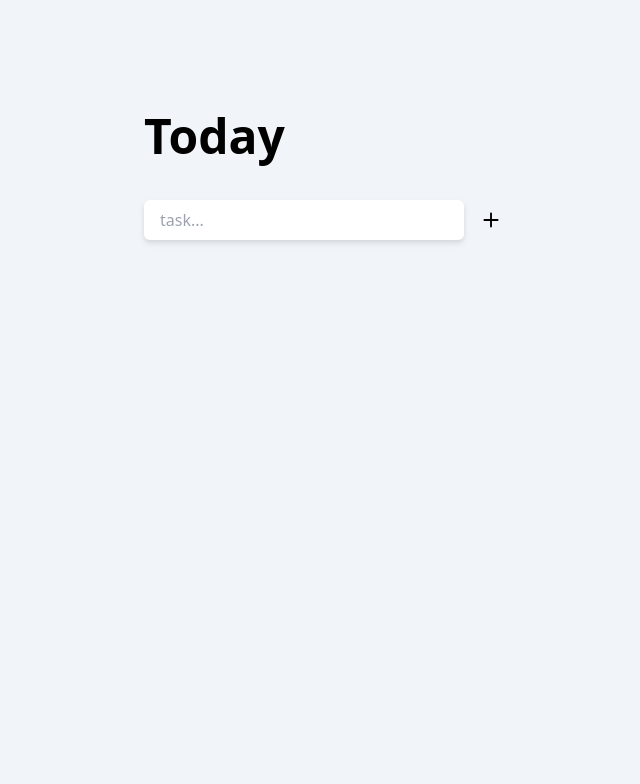
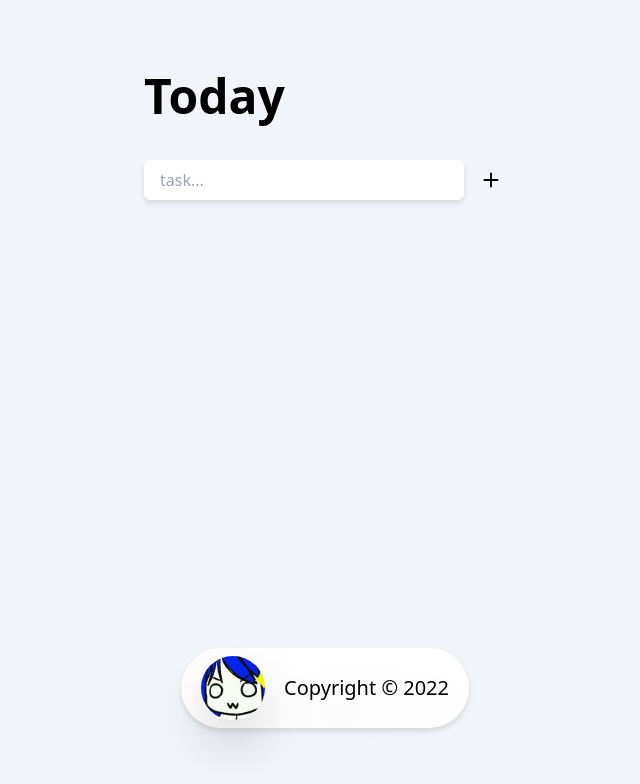
Before and after one commit to Huypip1234/To-do-app, a React (Vite) app: page / in a window 1280 px wide. Shown: the top 784 px of the page, without its empty margins (315-955 px from the left). Built offline with nearby package versions, Linux system fonts and the light colour scheme.

Commit message:
Update index.tsx

```diff
--- a/src/components/Footer/index.tsx
+++ b/src/components/Footer/index.tsx
@@ -1,11 +1,13 @@
 import React from "react";
 import avatar from "../../image/avatar.jpg";
+//detect mobile
+import { isMobile } from "react-device-detect";
 
 const index = () => {
 	return (
 		<div
 			className={`h-20 w-72 ${
-				window.screen.height < 800 ? "hidden" : "flex"
+				isMobile ? "hidden" : "flex"
 			} justify-center bg-white my_shadow rounded-full cursor-pointer`}
 		>
 			<div className="flex w-[15.5rem] justify-between items-center">
```
